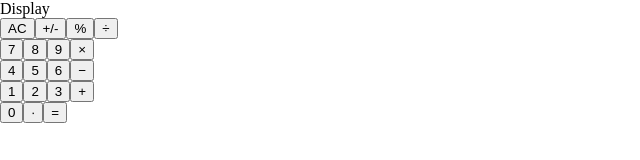
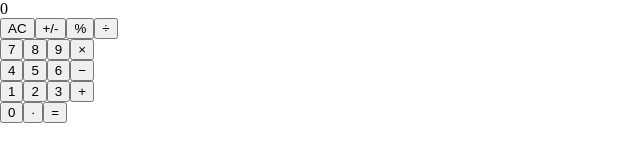
Before and after one commit to PhillipUg/calculator-react, a React (Create React App) app: page / in a window 1280 px wide. Shown: the top 160 px of the page, without its empty margins (0-640 px from the left). Built offline with nearby package versions, Linux system fonts and the light colour scheme.

Commit message:
proptype limited to string. display given default value of 0

```diff
--- a/src/components/Display.js
+++ b/src/components/Display.js
@@ -1,11 +1,20 @@
-import React from 'react'
+import React from 'react';
+import PropTypes from 'prop-types';
 
-const Display = ({results}) => {
+const Display = ({ result }) => {
   return (
     <div>
-      Display
+      {result}
     </div>
   )
 }
 
+Display.propTypes = {
+  result: PropTypes.string
+}
+
+Display.defaultProps = {
+  result: "0"
+}
+
 export default Display;
```
